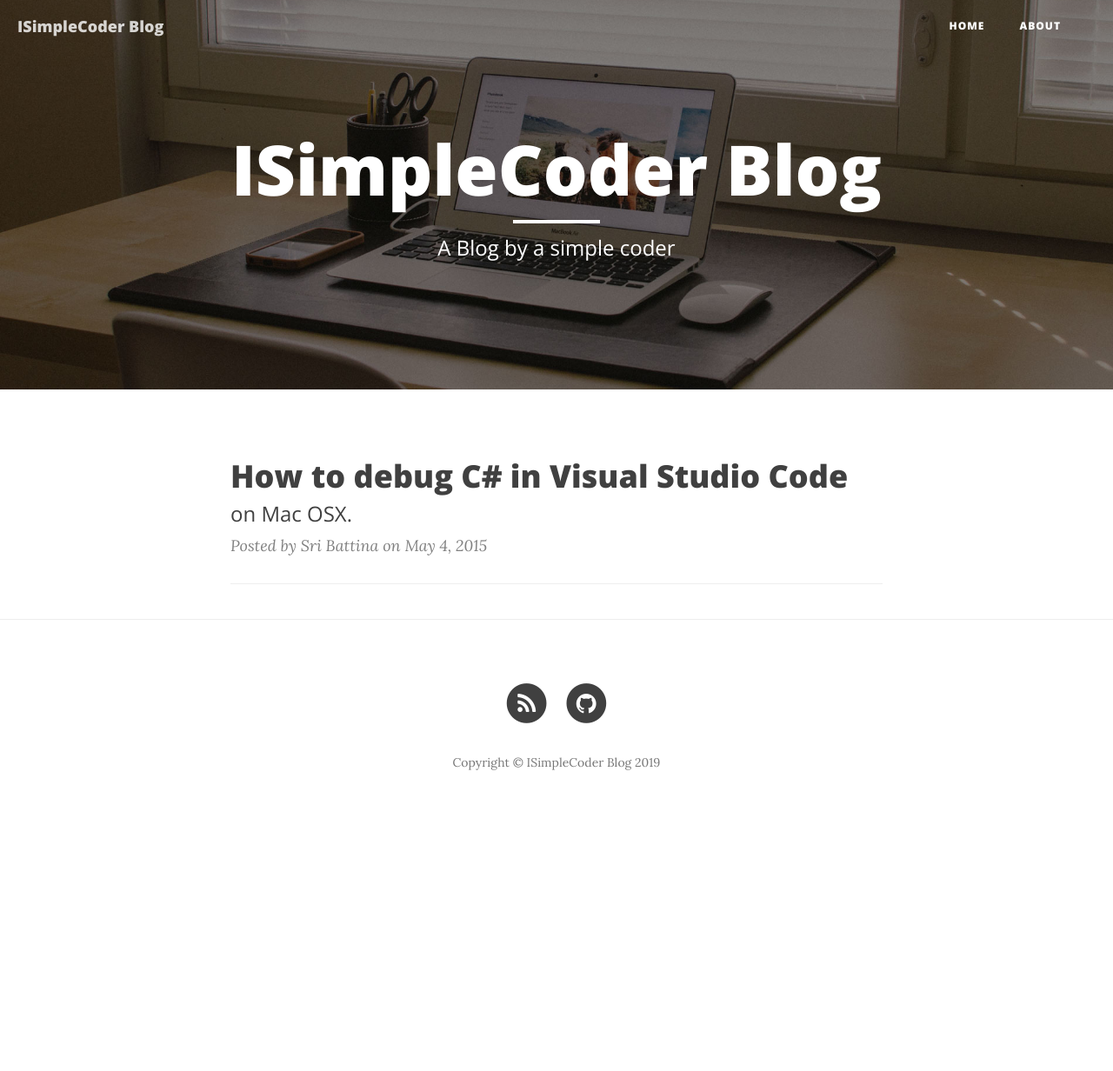
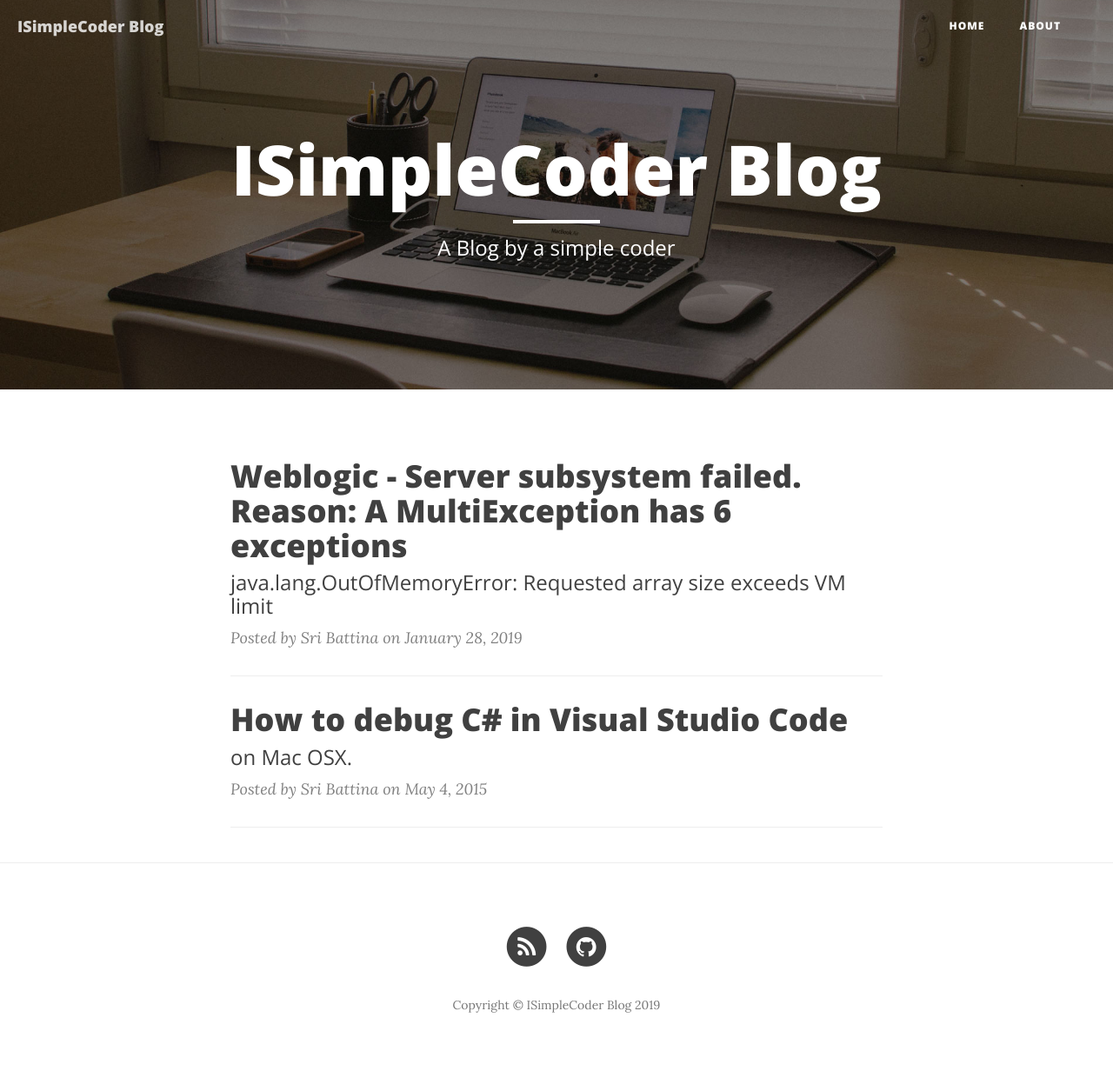
Before and after one commit to ISimpleCoder/ISimpleCoder.github.io, a Jekyll site: the page built from index.html, in a window 1280 px wide. Shown: the whole page at 87% size. Built offline with Jekyll 4.4.1, drawn with Linux system fonts in a browser that asks for light colours; nearby versions of some CDN libraries; the list of posts is cut into pages by our own code; before the commit the page ends 953 px from its top, so only the background shows below that; part of the change alters nothing that is shown.

Commit message:
updated config and added a new post

```diff
--- a/_config.yml
+++ b/_config.yml
@@ -15,3 +15,4 @@ highlighter: pygments
 permalink: pretty
 paginate: 5
 exclude: ["less","node_modules","Gruntfile.js","package.json","README.md"]
+plugins: [jekyll-paginate]
--- /dev/null
+++ b/_posts/2019-01-28-weblogicaccesslogexception.markdown
@@ -0,0 +1,102 @@
+---
+layout:     post
+title:      "Weblogic - Server subsystem failed. Reason: A MultiException has 6 exceptions"
+subtitle:   "java.lang.OutOfMemoryError: Requested array size exceeds VM limit"
+date:       2019-01-28 12:00:00
+author:     "Sri Battina"
+header-img: "img/post-bg-01.jpg"
+---
+
+<p>Recently while trying to debug JMS message bridge, we enabled debugging for MessagingBridge, JMS, etc. We also updated the message bridge configuration so we had to restart all servers in the domain. During this restart, one of the managed servers is failing to start with the following exception.</p>
+
+
+{% highlight bash %}
+
+  <Jan 26, 2019, 2:24:01,674 AM CST> <Warning> <JMX> <localhost> <msosb2> <[ACTIVE] ExecuteThread: '7' for queue: 'weblogic.kernel.Default (self-tuning)'> <<WLS Kernel>> <> <> <1548491041674> <[severity-value: 16] [partition-id: 0] [partition-name: DOMAIN] > <BEA-149513> <JMX Connector Server stopped at service:jmx:iiop://localhost:7101/jndi/weblogic.management.mbeanservers.runtime.>
+  <Jan 26, 2019, 2:24:01,733 AM CST> <Critical> <WebLogicServer> <localhost> <msosb2> <main> <<WLS Kernel>> <> <> <1548491041733> <[severity-value: 4] [partition-id: 0] [partition-name: DOMAIN] > <BEA-000386> <Server subsystem failed. Reason: A MultiException has 6 exceptions.  They are:
+  1. java.lang.OutOfMemoryError: Requested array size exceeds VM limit
+  2. java.lang.IllegalStateException: Unable to perform operation: post construct on weblogic.servlet.internal.WebService
+  3. java.lang.IllegalArgumentException: While attempting to resolve the dependencies of weblogic.management.deploy.internal.RegisterInternalApps errors were found
+  4. java.lang.IllegalStateException: Unable to perform operation: resolve on weblogic.management.deploy.internal.RegisterInternalApps
+  5. java.lang.IllegalArgumentException: While attempting to resolve the dependencies of weblogic.management.deploy.internal.DeploymentPreStandbyServerService errors were found
+  6. java.lang.IllegalStateException: Unable to perform operation: resolve on weblogic.management.deploy.internal.DeploymentPreStandbyServerService
+
+  A MultiException has 6 exceptions.  They are:
+  1. java.lang.OutOfMemoryError: Requested array size exceeds VM limit
+  2. java.lang.IllegalStateException: Unable to perform operation: post construct on weblogic.servlet.internal.WebService
+  3. java.lang.IllegalArgumentException: While attempting to resolve the dependencies of weblogic.management.deploy.internal.RegisterInternalApps errors were found
+  4. java.lang.IllegalStateException: Unable to perform operation: resolve on weblogic.management.deploy.internal.RegisterInternalApps
+  5. java.lang.IllegalArgumentException: While attempting to resolve the dependencies of weblogic.management.deploy.internal.DeploymentPreStandbyServerService errors were found
+  6. java.lang.IllegalStateException: Unable to perform operation: resolve on weblogic.management.deploy.internal.DeploymentPreStandbyServerService
+
+          at org.jvnet.hk2.internal.Collector.throwIfErrors(Collector.java:89)
+          at org.jvnet.hk2.internal.ClazzCreator.resolveAllDependencies(ClazzCreator.java:249)
+          at org.jvnet.hk2.internal.ClazzCreator.create(ClazzCreator.java:357)
+          at org.jvnet.hk2.internal.SystemDescriptor.create(SystemDescriptor.java:471)
+          at org.glassfish.hk2.runlevel.internal.AsyncRunLevelContext.findOrCreate(AsyncRunLevelContext.java:232)
+          at org.glassfish.hk2.runlevel.RunLevelContext.findOrCreate(RunLevelContext.java:85)
+          at org.jvnet.hk2.internal.Utilities.createService(Utilities.java:2020)
+          at org.jvnet.hk2.internal.ServiceHandleImpl.getService(ServiceHandleImpl.java:114)
+          at org.jvnet.hk2.internal.ServiceHandleImpl.getService(ServiceHandleImpl.java:88)
+          at org.glassfish.hk2.runlevel.internal.CurrentTaskFuture$QueueRunner.oneJob(CurrentTaskFuture.java:1213)
+          at org.glassfish.hk2.runlevel.internal.CurrentTaskFuture$QueueRunner.run(CurrentTaskFuture.java:1144)
+          at org.glassfish.hk2.runlevel.internal.CurrentTaskFuture$UpOneLevel.run(CurrentTaskFuture.java:762)
+          at weblogic.work.SelfTuningWorkManagerImpl$WorkAdapterImpl.run(SelfTuningWorkManagerImpl.java:666)
+          at weblogic.invocation.ComponentInvocationContextManager._runAs(ComponentInvocationContextManager.java:348)
+          at weblogic.invocation.ComponentInvocationContextManager.runAs(ComponentInvocationContextManager.java:333)
+          at weblogic.work.LivePartitionUtility.doRunWorkUnderContext(LivePartitionUtility.java:54)
+          at weblogic.work.PartitionUtility.runWorkUnderContext(PartitionUtility.java:41)
+          at weblogic.work.SelfTuningWorkManagerImpl.runWorkUnderContext(SelfTuningWorkManagerImpl.java:640)
+          at weblogic.work.ExecuteThread.execute(ExecuteThread.java:406)
+          at weblogic.work.ExecuteThread.run(ExecuteThread.java:346)
+  Caused By: java.lang.OutOfMemoryError: Requested array size exceeds VM limit
+          at java.util.Arrays.copyOf(Arrays.java:3332)
+          at java.lang.AbstractStringBuilder.expandCapacity(AbstractStringBuilder.java:137)
+          at java.lang.AbstractStringBuilder.ensureCapacityInternal(AbstractStringBuilder.java:121)
+          at java.lang.AbstractStringBuilder.append(AbstractStringBuilder.java:569)
+          at java.lang.StringBuffer.append(StringBuffer.java:369)
+          at java.io.BufferedReader.readLine(BufferedReader.java:370)
+          at java.io.BufferedReader.readLine(BufferedReader.java:389)
+          at weblogic.servlet.logging.ELFLogger.readELFFields(ELFLogger.java:140)
+          at weblogic.servlet.logging.ELFLogger.findFieldsDirective(ELFLogger.java:68)
+          at weblogic.servlet.logging.ELFLogger.<init>(ELFLogger.java:59)
+          at weblogic.servlet.logging.LogManagerHttp.initLoggers(LogManagerHttp.java:58)
+          at weblogic.servlet.logging.LogManagerHttp.start(LogManagerHttp.java:42)
+          at weblogic.servlet.internal.HttpServer.start(HttpServer.java:334)
+          at weblogic.servlet.internal.HttpServerManagerImpl.startWebServers(HttpServerManagerImpl.java:50)
+          at weblogic.servlet.internal.WebService.start(WebService.java:112)
+          at weblogic.server.AbstractServerService.postConstruct(AbstractServerService.java:76)
+          at sun.reflect.GeneratedMethodAccessor2.invoke(Unknown Source)
+          at sun.reflect.DelegatingMethodAccessorImpl.invoke(DelegatingMethodAccessorImpl.java:43)
+          at java.lang.reflect.Method.invoke(Method.java:498)
+          at org.glassfish.hk2.utilities.reflection.ReflectionHelper.invoke(ReflectionHelper.java:1262)
+          at org.jvnet.hk2.internal.ClazzCreator.postConstructMe(ClazzCreator.java:332)
+          at org.jvnet.hk2.internal.ClazzCreator.create(ClazzCreator.java:374)
+          at org.jvnet.hk2.internal.SystemDescriptor.create(SystemDescriptor.java:471)
+          at org.glassfish.hk2.runlevel.internal.AsyncRunLevelContext.findOrCreate(AsyncRunLevelContext.java:232)
+          at org.glassfish.hk2.runlevel.RunLevelContext.findOrCreate(RunLevelContext.java:85)
+          at org.jvnet.hk2.internal.Utilities.createService(Utilities.java:2020)
+          at org.jvnet.hk2.internal.ServiceHandleImpl.getService(ServiceHandleImpl.java:114)
+          at org.jvnet.hk2.internal.ServiceLocatorImpl.getService(ServiceLocatorImpl.java:693)
+          at org.jvnet.hk2.internal.ThreeThirtyResolver.resolve(ThreeThirtyResolver.java:78)
+          at org.jvnet.hk2.internal.ClazzCreator.resolve(ClazzCreator.java:211)
+          at org.jvnet.hk2.internal.ClazzCreator.resolveAllDependencies(ClazzCreator.java:234)
+          at org.jvnet.hk2.internal.ClazzCreator.create(ClazzCreator.java:357)
+  >
+  <Jan 26, 2019, 2:24:01,748 AM CST> <Error> <WebLogicServer> <localhost> <msosb2> <main> <<WLS Kernel>> <> <> <1548491041748> <[severity-value: 8] [partition-id: 0] [partition-name: DOMAIN] > <BEA-000383> <A critical service failed. The server will shut itself down.>
+
+{% endhighlight %}
+
+<p>Looking at the exception stack trace, I identified that server is failing because of some logging issue. My initial thought was something got corrupted when we enabled debug logging, so we reverted the debug logging configuration and tried to restart. Again same issue.</p>
+
+<p>Next we cleaned the "tmp", "cache", etc. and tried to start but the server wouldn't come up.</p>
+
+<p>Next we shutdown the whole domain (admin and managed servers) and cleaned "tmp", "cache", etc. and tried to restart. That one managed server wouldn't start.</p>
+
+<p>At this point we were desperate, so we paged storage team to revert all file system changes back by one day. I was also frantically searching the internet and Oracle support site. Finally there was a hit on Oracle support site, with exactly same problem and a <a href="https://support.oracle.com/epmos/faces/DocumentDisplay?_afrLoop=6097784253443&id=2240131.1&displayIndex=2&_afrWindowMode=0&_adf.ctrl-state=8dzc50cad_77#SYMPTOM">solution</a>. </p>
+
+<p>Apparently Weblogic reads access log during startup (who would have thought about it). The access log of the failing managed server is well over 1G, since the default size of array is 1G the server is failing with outOfMemoryError. We renamed the access log and the server came up without a glitch.</p>
+
+<p>Lesson Learned: If you to do a clean restart of Weblogic domain/server, back-up and delete the logs too.</p>
+
+Thanks for entertaining my ramble. Hope this has been a productive experience.
```
